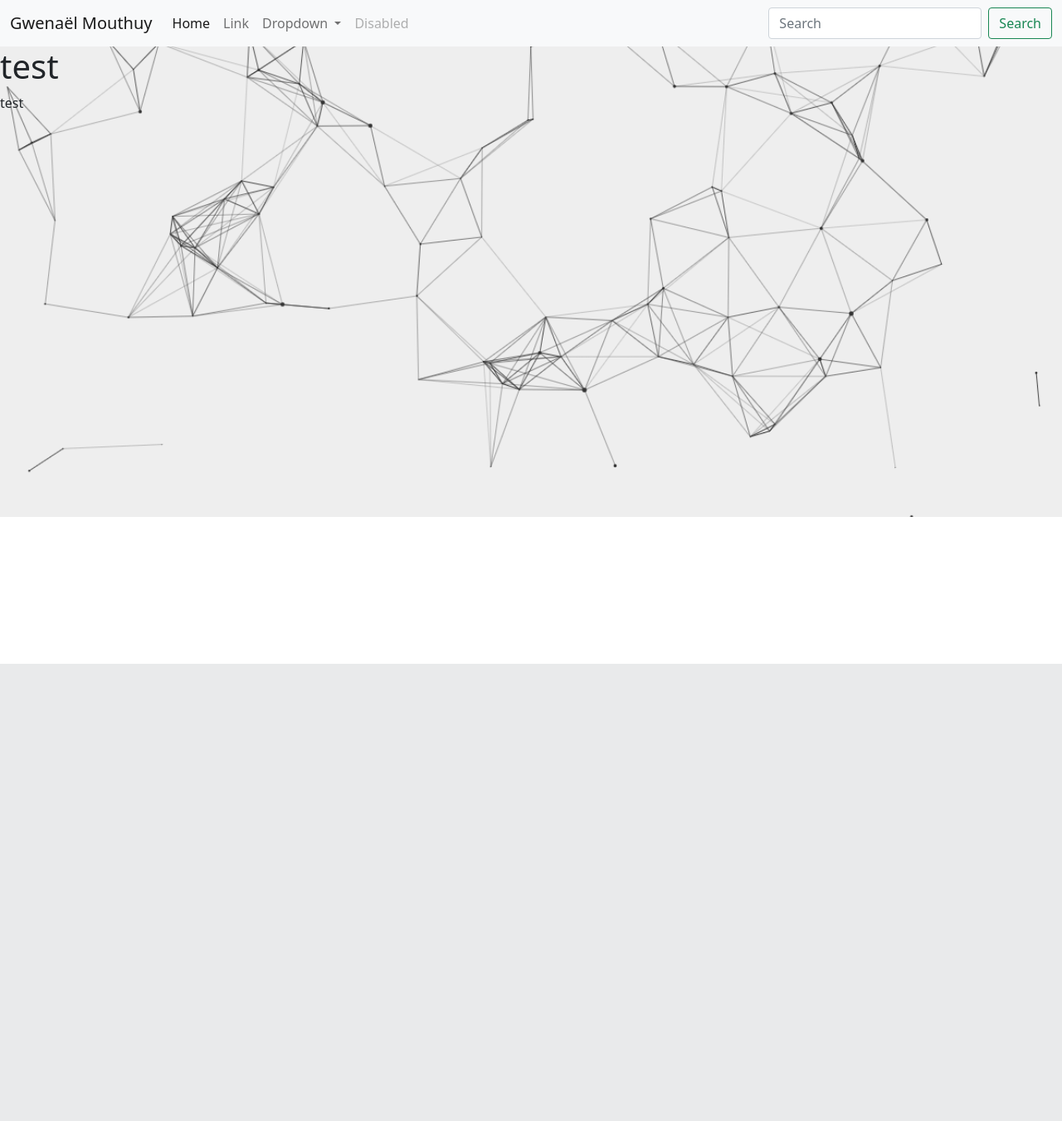
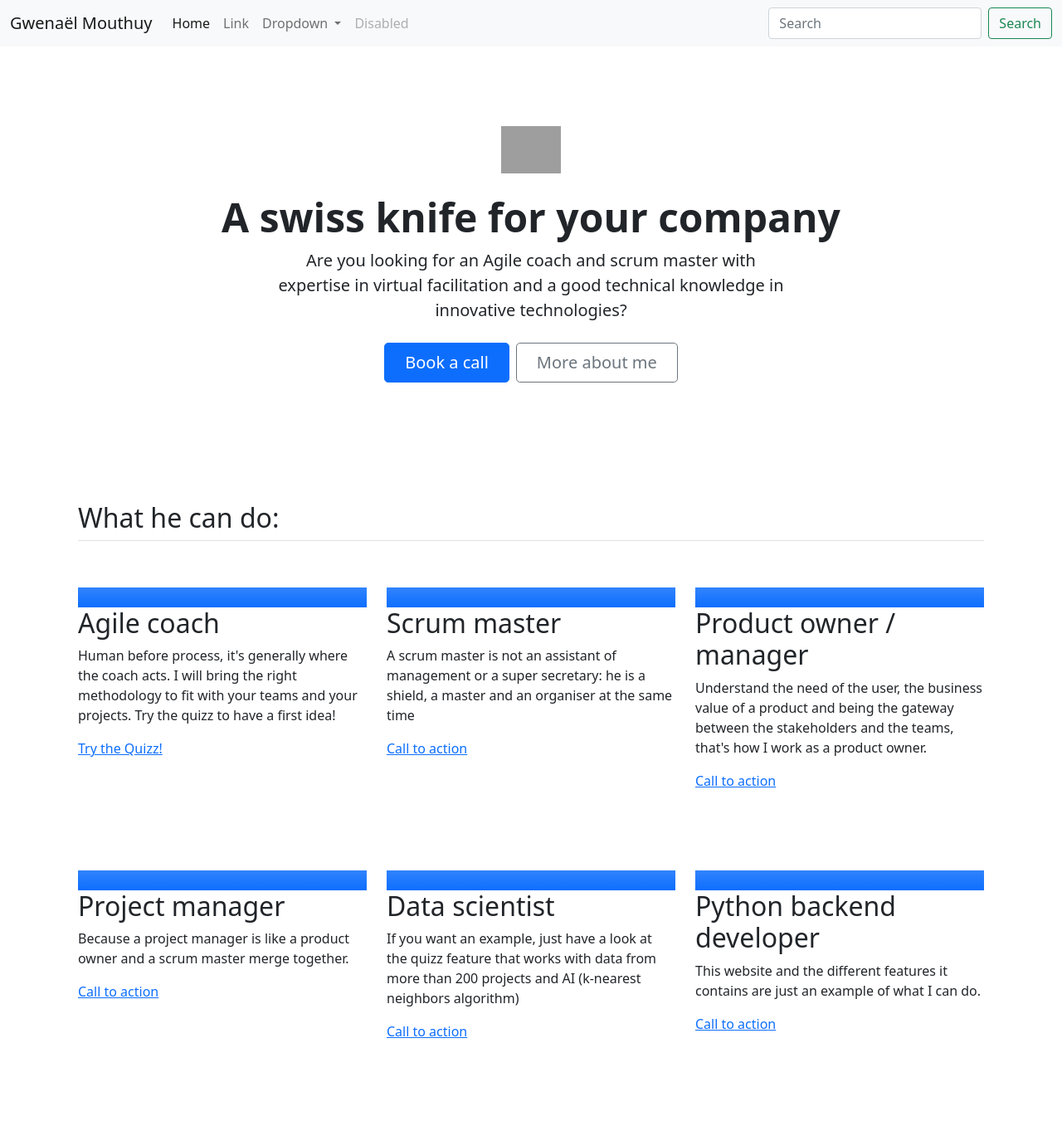
Before and after one commit to biogwen/my-django-website, a Django app: page / in a window 1280 px wide. Shown: the whole page at 83% size. Before the commit the page ends 800 px from the top, so only its background shows below. Run offline with Django 3.2, Linux system fonts and the light colour scheme; grey boxes are pictures that could not be loaded.

Commit message:
end of reprise day

```diff
--- /dev/null
+++ b/home/steps.txt
@@ -0,0 +1 @@
+faire une photo couteau suisse et bayonette ensemble?
--- a/templates/welcome.html
+++ b/templates/welcome.html
@@ -5,14 +5,90 @@ Welcome
 {% endblock %}
 {% block style %}
 <style>
-        body {
-            background-image: url('{% static 'images/bg.png' %}');
-            background-repeat: no-repeat;
-            background-attachment: fixed;
-            background-size: 100%;
-        }
+
 </style>
 {% endblock %}
 {% block content %}
-<h1>test</h1> test
+<div class="px-4 py-5 my-5 text-center">
+    <img class="d-block mx-auto mb-4" src="/docs/5.0/assets/brand/bootstrap-logo.svg" alt="" width="72" height="57">
+    <h1 class="display-5 fw-bold">A swiss knife for your company</h1>
+    <div class="col-lg-6 mx-auto">
+      <p class="lead mb-4">
+          Are you looking for an Agile coach and scrum master with expertise in virtual facilitation and a good technical knowledge in innovative technologies?
+      </p>
+      <div class="d-grid gap-2 d-sm-flex justify-content-sm-center">
+        <button type="button" class="btn btn-primary btn-lg px-4 gap-3">Book a call</button>
+        <button type="button" class="btn btn-outline-secondary btn-lg px-4">More about me</button>
+      </div>
+    </div>
+  </div>
+
+
+    <div class="container px-4 py-5" id="featured-3">
+    <h2 class="pb-2 border-bottom">What he can do:</h2>
+    <div class="row g-4 py-5 row-cols-1 row-cols-lg-3">
+      <div class="feature col">
+        <div class="feature-icon bg-primary bg-gradient">
+          <svg class="bi" width="1em" height="1em"><use xlink:href="#collection"/></svg>
+        </div>
+        <h2>Agile coach</h2>
+          <p> Human before process, it's generally where the coach acts. I will bring the right methodology to fit with your teams and your projects. Try the quizz to have a first idea!</p>
+            <a href="#" class="icon-link">
+          Try the Quizz!
+        </a>
+      </div>
+      <div class="feature col">
+        <div class="feature-icon bg-primary bg-gradient">
+          <svg class="bi" width="1em" height="1em"><use xlink:href="#people-circle"/></svg>
+        </div>
+        <h2>Scrum master</h2>
+        <p>A scrum master is not an assistant of management or a super secretary: he is a shield, a master and an organiser at the same time</p>
+        <a href="#" class="icon-link">
+          Call to action
+        </a>
+      </div>
+      <div class="feature col">
+        <div class="feature-icon bg-primary bg-gradient">
+          <svg class="bi" width="1em" height="1em"><use xlink:href="#toggles2"/></svg>
+        </div>
+        <h2>Product owner / manager</h2>
+        <p>Understand the need of the user, the business value of a product and being the gateway between the stakeholders and the teams, that's how I work as a product owner.</p>
+        <a href="#" class="icon-link">
+          Call to action
+        </a>
+      </div>
+    </div>
+    <div class="row g-4 py-5 row-cols-1 row-cols-lg-3">
+      <div class="feature col">
+        <div class="feature-icon bg-primary bg-gradient">
+          <svg class="bi" width="1em" height="1em"><use xlink:href="#collection"/></svg>
+        </div>
+        <h2>Project manager</h2>
+          <p> Because a project manager is like a product owner and a scrum master merge together.</p>
+            <a href="#" class="icon-link">
+          Call to action
+        </a>
+      </div>
+      <div class="feature col">
+        <div class="feature-icon bg-primary bg-gradient">
+          <svg class="bi" width="1em" height="1em"><use xlink:href="#people-circle"/></svg>
+        </div>
+        <h2>Data scientist</h2>
+        <p> If you want an example, just have a look at the quizz feature that works with data from more than 200 projects and AI (k-nearest neighbors algorithm)</p>
+        <a href="#" class="icon-link">
+          Call to action
+        </a>
+      </div>
+      <div class="feature col">
+        <div class="feature-icon bg-primary bg-gradient">
+          <svg class="bi" width="1em" height="1em"><use xlink:href="#toggles2"/></svg>
+        </div>
+        <h2>Python backend developer</h2>
+        <p>This website and the different features it contains are just an example of what I can do.</p>
+        <a href="#" class="icon-link">
+          Call to action
+        </a>
+      </div>
+    </div>
+    </div>
 {% endblock %}
```
